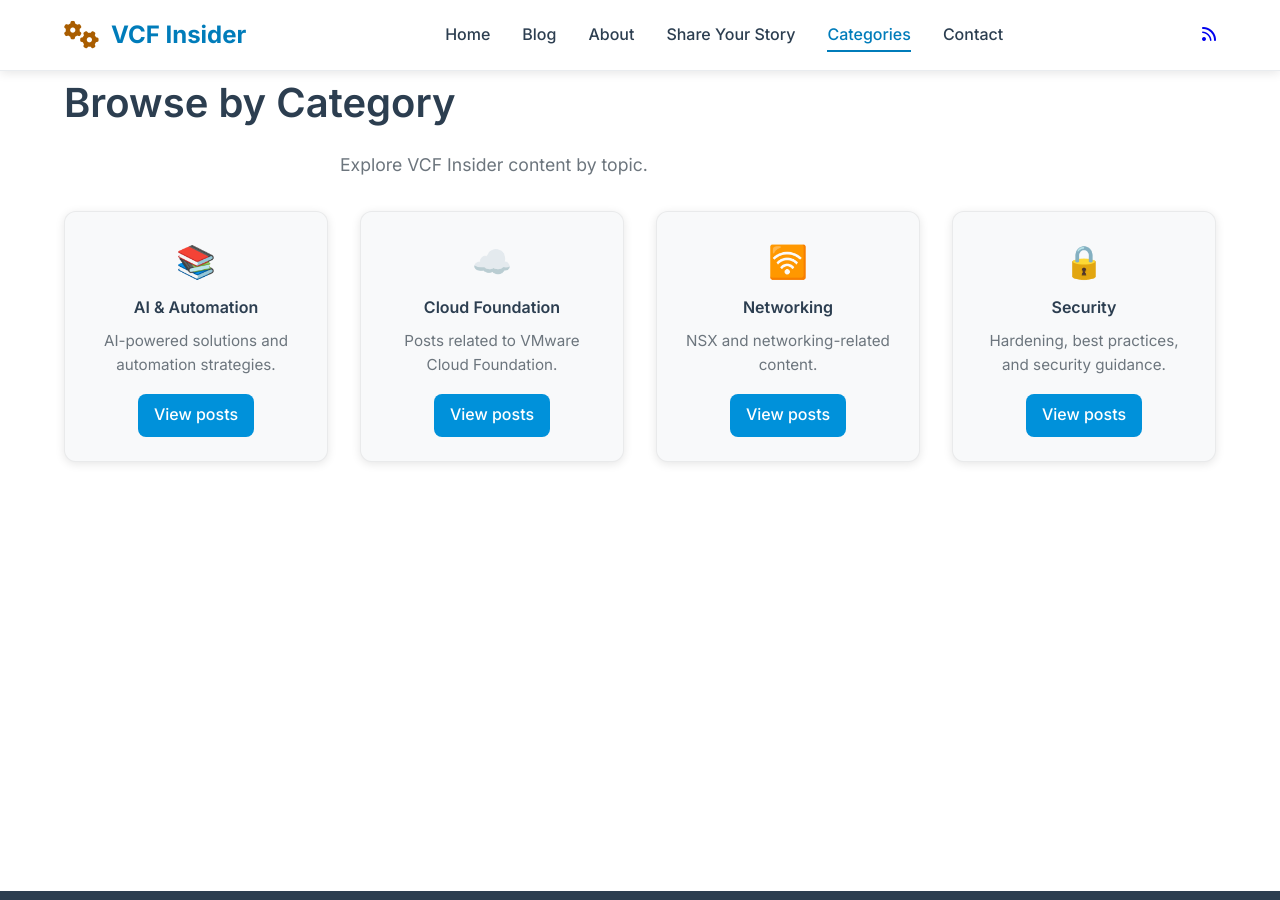
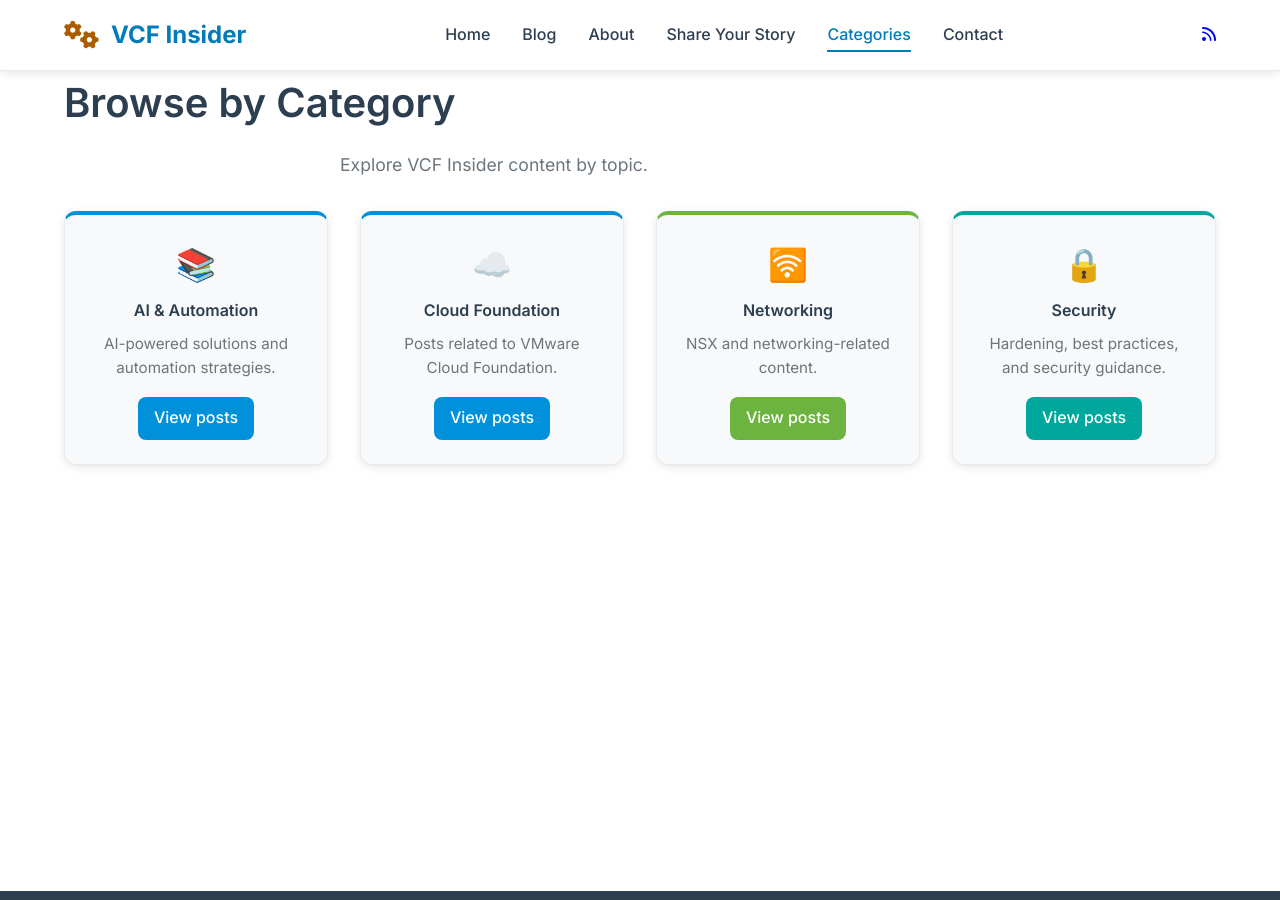
Before and after one commit to krieg121/VCFInsider, a Jekyll site: the page built from categories/index.md, in a window 1280 px wide and 900 px high. Built offline with Jekyll 4.4.1, drawn with Linux system fonts in a browser that asks for light colours.

Commit message:
UI: category tile color accents via --cat; cache-bust stylesheet

```diff
--- a/assets/css/vcf-insider.css
+++ b/assets/css/vcf-insider.css
@@ -693,3 +693,29 @@
 
 
 /* === PR: Category tile accents === */
+
+/* === Category tile accents (uses per-card class to set --cat) === */
+.categories-grid .category-card {
+  /* default if a tile has no class */
+  --cat: #0091DA;
+  border-top: 4px solid var(--cat);
+}
+
+/* Map each category to its brand-safe color */
+.categories-grid .category-card.cloud-foundation { --cat: #0091DA; } /* Blue */
+.categories-grid .category-card.networking       { --cat: #6DB33F; } /* Green */
+.categories-grid .category-card.security         { --cat: #00A79D; } /* Teal */
+.categories-grid .category-card.ai-automation    { --cat: #34B6E4; } /* Aqua */
+
+/* Apply the accent color */
+.categories-grid .category-card .category-icon { color: var(--cat); }
+
+/* Make tile buttons match the category color */
+.categories-grid .category-card .category-btn {
+  background: var(--cat) !important;  /* override any earlier generic button color */
+}
+
+/* (Header color for AI & Automation, if not added yet) */
+.category-box.ai-automation { background-color: #34B6E4; }
+.category-box.ai-automation:hover { background-color: #2A94BB; transform: translateY(-3px); }
+.icon-ai-automation { color: #34B6E4; }
```
